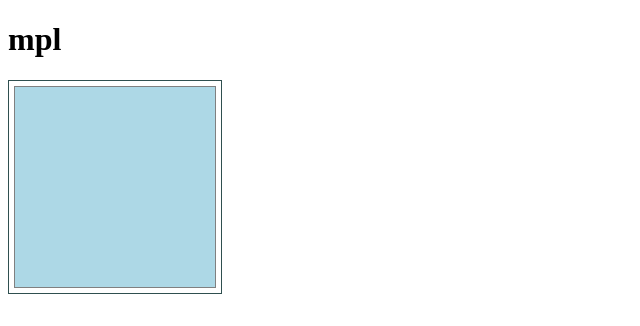
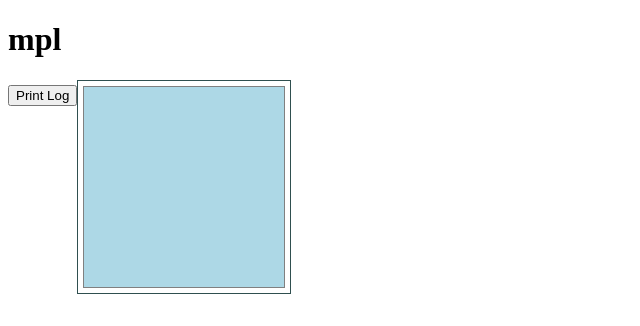
Before and after one commit to junhobaik/angular-experiments, an Angular app in the folder mouse-pos-logger/: page / in a window 1280 px wide. Shown: the top 326 px of the page, without its empty margins (0-640 px from the left). Built offline with nearby package versions, Linux system fonts and the light colour scheme.

Commit message:
mpl, 의존성 주입기 트리

```diff
--- a/mouse-pos-logger/src/app/app.component.html
+++ b/mouse-pos-logger/src/app/app.component.html
@@ -1,2 +1,3 @@
 <h1>{{title}}</h1>
+<button type="button" (click)="printDebugLog()">Print Log</button>
 <mpl-mouse-track-zone></mpl-mouse-track-zone>
--- a/mouse-pos-logger/src/app/app.component.ts
+++ b/mouse-pos-logger/src/app/app.component.ts
@@ -1,7 +1,6 @@
 import { Component } from '@angular/core';
 import { MySpecialLoggerService } from './my-special-logger.service';
 import { LogLevel } from './log-level.enum';
-
 
 @Component({
   selector: 'mpl-root',
@@ -15,4 +14,8 @@ export class AppComponent {
   constructor() {
     this.logger = new MySpecialLoggerService(LogLevel.INFO);
   }
+
+  printDebugLog() {
+    this.logger.debug('test depenency injector tree!');
+  }
 }
--- a/mouse-pos-logger/src/app/mouse-track-zone/mouse-track-zone.component.ts
+++ b/mouse-pos-logger/src/app/mouse-track-zone/mouse-track-zone.component.ts
@@ -1,11 +1,13 @@
 import { Component, OnInit } from '@angular/core';
 import { LogLevel } from '../log-level.enum';
 import { MySpecialLoggerService } from '../my-special-logger.service';
+import { LOG_LEVEL_TOKEN } from '../app.tokens';
 
 @Component({
   selector: 'mpl-mouse-track-zone',
   templateUrl: './mouse-track-zone.component.html',
-  styleUrls: ['./mouse-track-zone.component.css']
+  styleUrls: ['./mouse-track-zone.component.css'],
+  providers: [MySpecialLoggerService, {provide: LOG_LEVEL_TOKEN, useValue: LogLevel.DEBUG}]
 })
 
 export class MouseTrackZoneComponent implements OnInit {
```
